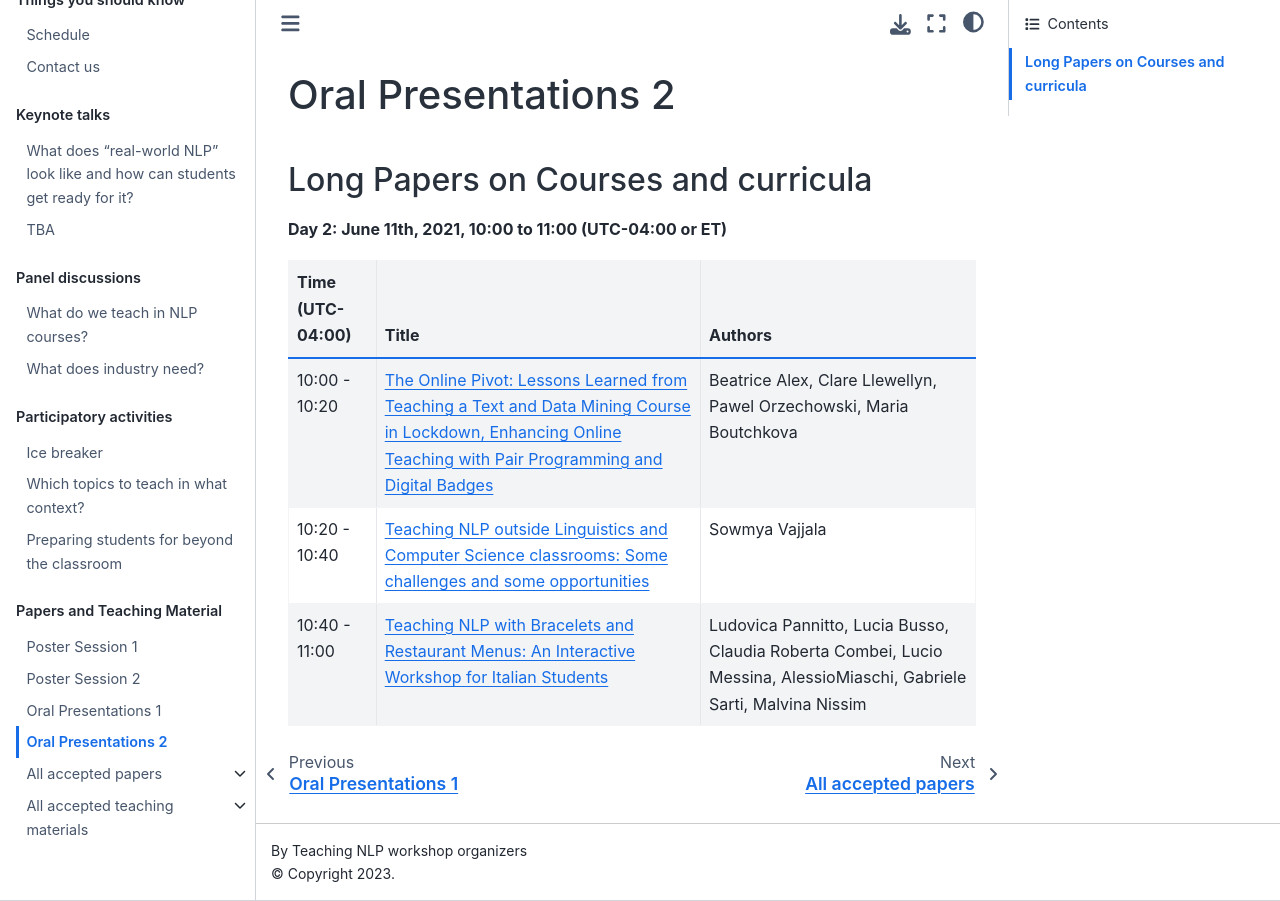
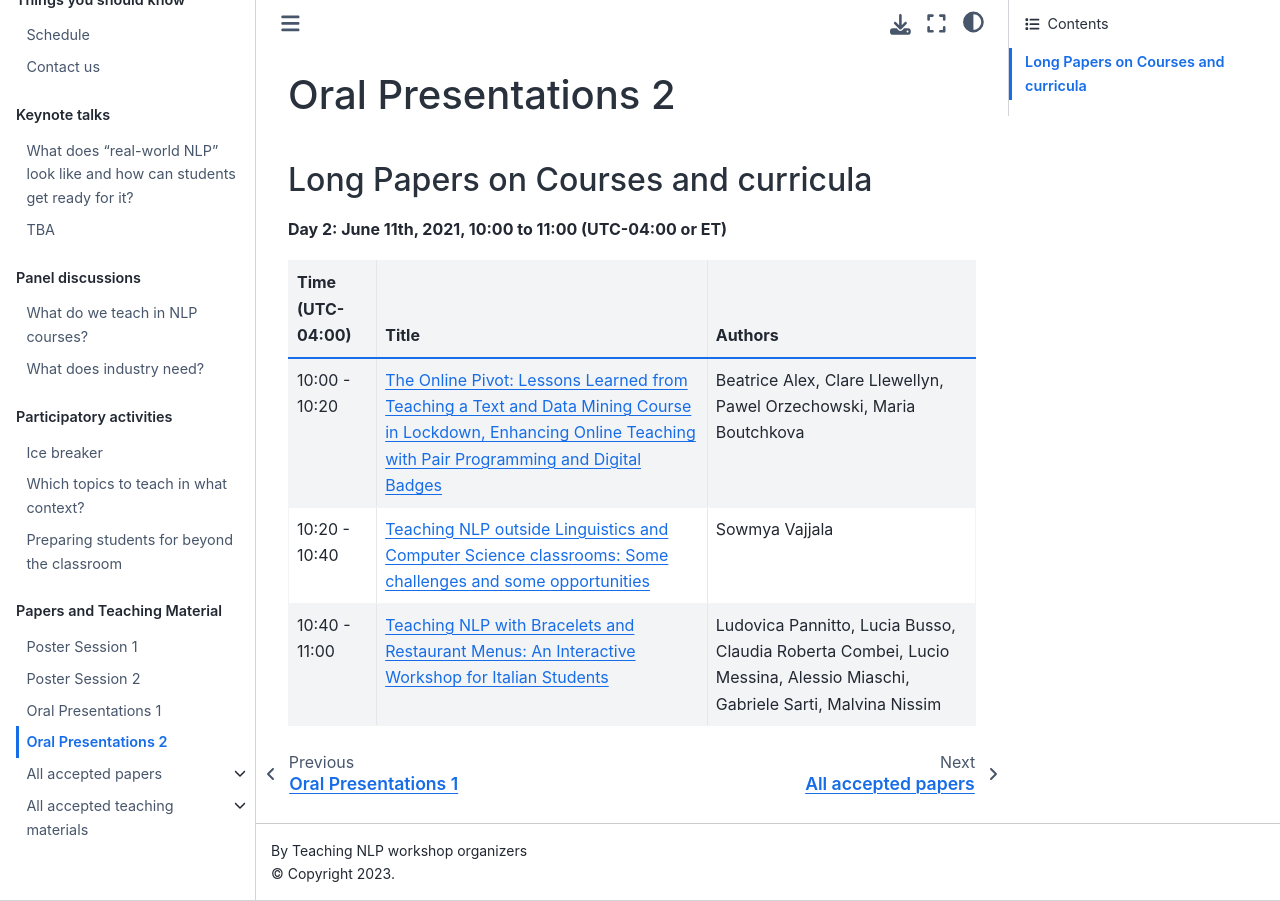
Before and after one commit to TeachingNLP/workshop-book, a Jupyter Book: the page built from oral-talks/talk2.md, in a window 1280 px wide. Built offline with Jupyter Book 1.0.4 settings and Sphinx 7.4.7 and the Sphinx Book theme 1.1.4, drawn with Linux system fonts in a browser that asks for light colours.

Commit message:
updating

```diff
--- a/oral-talks/talk2.md
+++ b/oral-talks/talk2.md
@@ -8,4 +8,4 @@
 | :---------------- | :---------------- | :------------------------------   |
 | 10:00 - 10:20 |  [The Online Pivot: Lessons Learned from Teaching a Text and Data Mining Course in Lockdown, Enhancing Online Teaching with Pair Programming and Digital Badges](../papers/submission17.md) | Beatrice Alex, Clare Llewellyn, Pawel Orzechowski, Maria Boutchkova |
 | 10:20 - 10:40 | [Teaching NLP outside Linguistics and Computer Science classrooms: Some challenges and some opportunities](../papers/submission15.md) | Sowmya Vajjala |
-| 10:40 - 11:00 | [Teaching NLP with Bracelets and Restaurant Menus: An Interactive Workshop for Italian Students](../papers/submission24.md) | Ludovica Pannitto, Lucia Busso, Claudia Roberta Combei, Lucio Messina, AlessioMiaschi, Gabriele Sarti, Malvina Nissim |
+| 10:40 - 11:00 | [Teaching NLP with Bracelets and Restaurant Menus: An Interactive Workshop for Italian Students](../papers/submission24.md) | Ludovica Pannitto, Lucia Busso, Claudia Roberta Combei, Lucio Messina, Alessio Miaschi, Gabriele Sarti, Malvina Nissim |
```
